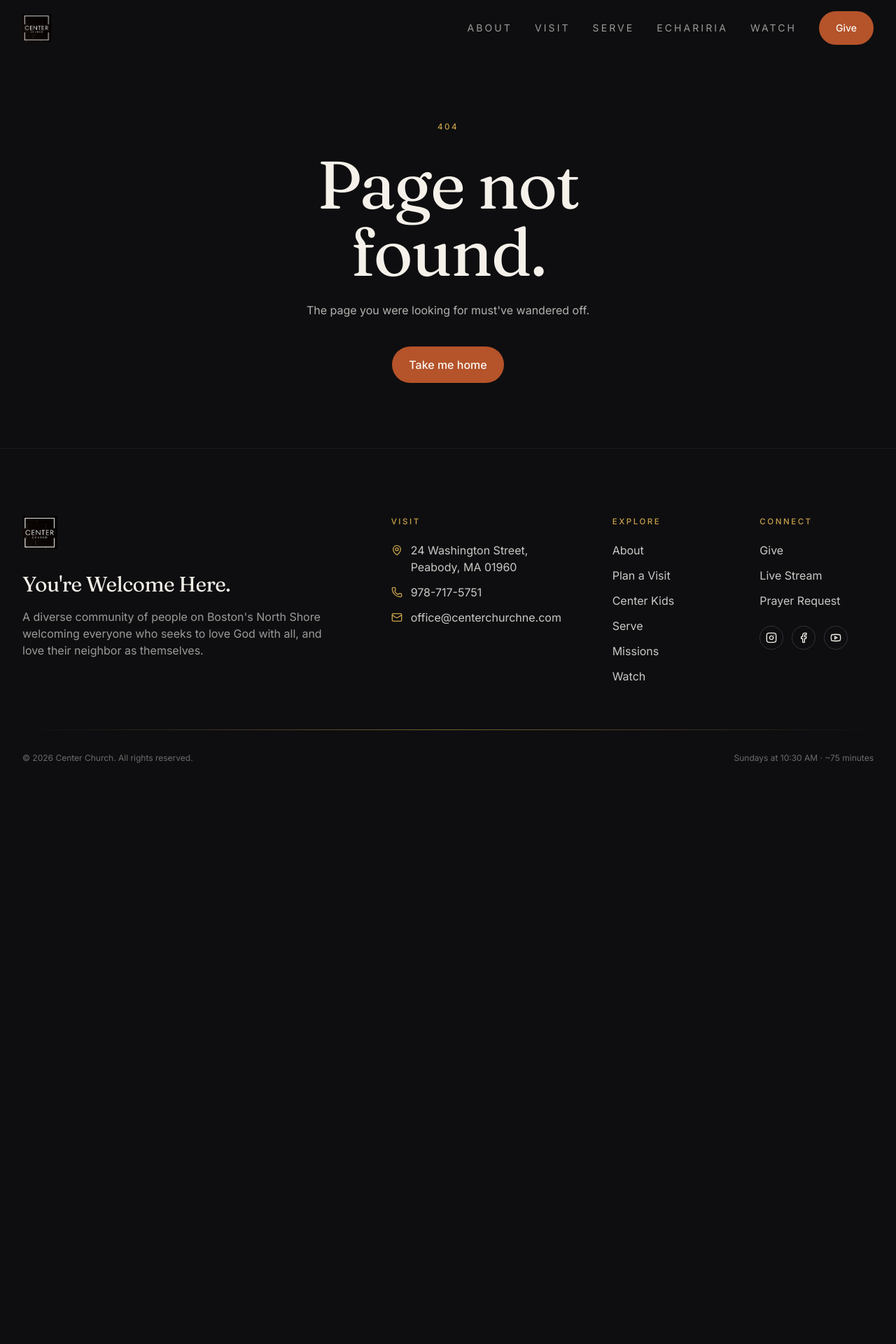
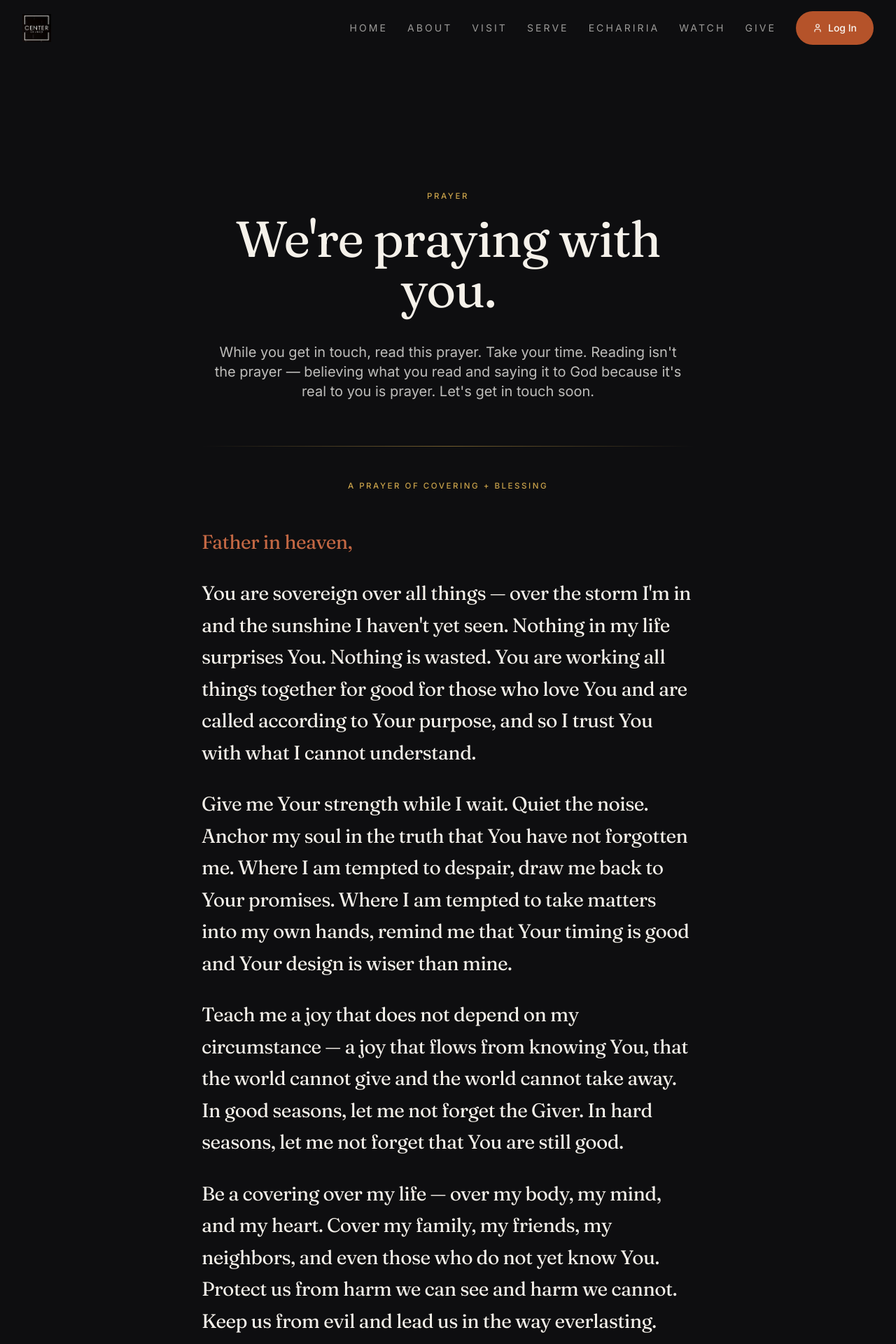
Before and after one commit to CardChase151/center, a React (Vite) app: page /pray in a window 1280 px wide. Shown: the top 1920 px of the page at 70% size. Before the commit the page ends 1187 px from the top, so only its background shows below. Built offline with nearby package versions, Linux system fonts and the light colour scheme.

Commit message:
Add Home + Give to nav, swap Give button for Log In, add /pray + /login pages

```diff
--- a/src/App.jsx
+++ b/src/App.jsx
@@ -14,6 +14,8 @@ import Echariria from './pages/Echariria'
 import Missions from './pages/Missions'
 import Watch from './pages/Watch'
 import Contact from './pages/Contact'
+import Pray from './pages/Pray'
+import Login from './pages/Login'
 import NotFound from './pages/NotFound'
 
 export default function App() {
@@ -35,6 +37,8 @@ export default function App() {
           <Route path="/missions"  element={<Missions />} />
           <Route path="/watch"     element={<Watch />} />
           <Route path="/contact"   element={<Contact />} />
+          <Route path="/pray"      element={<Pray />} />
+          <Route path="/login"     element={<Login />} />
           <Route path="*"          element={<NotFound />} />
         </Routes>
       </AnimatePresence>
--- a/src/components/Footer.jsx
+++ b/src/components/Footer.jsx
@@ -31,6 +31,7 @@ export default function Footer() {
               <li><Link to="/visit" className="hover:text-bone-50">Plan a Visit</Link></li>
               <li><Link to="/kids" className="hover:text-bone-50">Center Kids</Link></li>
               <li><Link to="/serve" className="hover:text-bone-50">Serve</Link></li>
+              <li><Link to="/pray" className="hover:text-bone-50">Pray</Link></li>
               <li><Link to="/missions" className="hover:text-bone-50">Missions</Link></li>
               <li><Link to="/watch" className="hover:text-bone-50">Watch</Link></li>
             </ul>
@@ -39,9 +40,10 @@ export default function Footer() {
           <div className="md:col-span-2">
             <p className="eyebrow mb-5">Connect</p>
             <ul className="space-y-3 text-bone-50/80">
-              <li><a href={site.links.give} target="_blank" rel="noreferrer" className="hover:text-bone-50">Give</a></li>
+              <li><Link to="/give" className="hover:text-bone-50">Give</Link></li>
               <li><a href={site.links.livestream} target="_blank" rel="noreferrer" className="hover:text-bone-50">Live Stream</a></li>
-              <li><a href={site.links.planning} target="_blank" rel="noreferrer" className="hover:text-bone-50">Prayer Request</a></li>
+              <li><Link to="/contact" className="hover:text-bone-50">Prayer Request</Link></li>
+              <li><Link to="/login" className="hover:text-bone-50">Log In</Link></li>
             </ul>
             <div className="flex gap-3 mt-6">
               <a href={site.links.instagram} target="_blank" rel="noreferrer" aria-label="Instagram" className="p-2 rounded-full border border-bone-50/15 hover:border-bone-50/60 transition-colors"><Instagram size={16} /></a>
--- a/src/components/Nav.jsx
+++ b/src/components/Nav.jsx
@@ -1,16 +1,18 @@
 import { useEffect, useState } from 'react'
 import { Link, NavLink, useLocation } from 'react-router-dom'
 import { motion, AnimatePresence } from 'framer-motion'
-import { Menu, X, Radio } from 'lucide-react'
+import { Menu, X, Radio, User } from 'lucide-react'
 import clsx from 'clsx'
 import { site } from '../lib/site'
 
 const links = [
+  { to: '/',          label: 'Home' },
   { to: '/about',     label: 'About' },
   { to: '/visit',     label: 'Visit' },
   { to: '/serve',     label: 'Serve' },
   { to: '/echariria', label: 'Echariria' },
   { to: '/watch',     label: 'Watch' },
+  { to: '/give',      label: 'Give' },
 ]
 
 function isLiveNow() {
@@ -53,11 +55,12 @@ export default function Nav() {
             <img src="/images/logo.png" alt="Center Church" className="h-9 md:h-10 w-auto" />
           </Link>
 
-          <nav className="hidden md:flex items-center gap-8">
+          <nav className="hidden md:flex items-center gap-6 lg:gap-7">
             {links.map((l) => (
               <NavLink
                 key={l.to}
                 to={l.to}
+                end={l.to === '/'}
                 className={({ isActive }) =>
                   clsx(
                     'text-sm tracking-widest2 uppercase transition-colors',
@@ -82,9 +85,9 @@ export default function Nav() {
                 Live
               </a>
             )}
-            <a href={site.links.give} target="_blank" rel="noreferrer" className="btn-primary text-sm">
-              Give
-            </a>
+            <Link to="/login" className="btn-primary text-sm">
+              <User size={14} /> Log In
+            </Link>
           </nav>
 
           <button
@@ -120,6 +123,7 @@ export default function Nav() {
                   <NavLink
                     key={l.to}
                     to={l.to}
+                    end={l.to === '/'}
                     className={({ isActive }) =>
                       clsx(
                         'display text-3xl px-4 py-3 rounded-xl transition-colors',
@@ -131,7 +135,9 @@ export default function Nav() {
                   </NavLink>
                 ))}
                 <div className="flex flex-col gap-2 px-1 pt-4 mt-3 border-t border-bone-50/10">
-                  <a href={site.links.give} target="_blank" rel="noreferrer" className="btn-primary justify-center">Give</a>
+                  <Link to="/login" className="btn-primary justify-center">
+                    <User size={16} /> Log In
+                  </Link>
                   {live && (
                     <a href={site.links.livestream} target="_blank" rel="noreferrer" className="btn-ghost justify-center">
                       <Radio size={16} /> Watch Live Now
--- a/src/pages/Home.jsx
+++ b/src/pages/Home.jsx
@@ -140,7 +140,7 @@ export default function Home() {
             {[
               { icon: Heart,         to: '/visit',  title: "I'm new",        body: "We'll save you a seat. Sundays, casual, ~75 min.", img: '/images/what-to-expect.webp' },
               { icon: HandHelping,   to: '/serve',  title: 'I want to serve', body: 'Pour into others through one of six teams.',       img: '/images/hospitality.webp' },
-              { icon: MessageSquare, to: '/contact',title: 'I need prayer',   body: "We'd love to pray with you, today.",               img: '/images/worship.webp' },
+              { icon: MessageSquare, to: '/pray',   title: 'I need prayer',   body: "We'd love to pray with you, today.",               img: '/images/worship.webp' },
             ].map(({ icon: Icon, ...c }) => (
               <motion.div key={c.title} variants={itemVariants}>
                 <Link to={c.to} className="group block relative h-[420px] overflow-hidden rounded-sm">
--- /dev/null
+++ b/src/pages/Login.jsx
@@ -0,0 +1,56 @@
+import { Link } from 'react-router-dom'
+import { Lock, ArrowLeft, BookOpen, Heart, Sparkles, MessageCircle } from 'lucide-react'
+import PageShell from '../components/PageShell'
+import { Reveal, RevealStagger, itemVariants } from '../components/Reveal'
+import { motion } from 'framer-motion'
+
+const previews = [
+  { icon: BookOpen,      label: 'Saved sermon notes' },
+  { icon: Heart,         label: 'Favorite verses' },
+  { icon: Sparkles,      label: 'Daily devotionals' },
+  { icon: MessageCircle, label: 'Personal prayer journal' },
+]
+
+export default function Login() {
+  return (
+    <PageShell>
+      <section className="min-h-[88vh] flex items-center justify-center bg-ink-950 px-5 py-24">
+        <div className="text-center max-w-3xl">
+          <Reveal>
+            <div className="inline-flex items-center justify-center w-16 h-16 rounded-full border border-bone-50/15">
+              <Lock className="text-gold-500" size={26} />
+            </div>
+          </Reveal>
+          <Reveal delay={0.1}>
+            <p className="eyebrow mt-8">Center Account</p>
+            <h1 className="display text-5xl md:text-7xl mt-4 leading-[0.95]">Coming soon.</h1>
+          </Reveal>
+          <Reveal delay={0.2}>
+            <p className="mt-10 text-bone-50/75 text-lg md:text-xl leading-relaxed max-w-2xl mx-auto">
+              Center is making it easier to manage your favorite notes, sermons, verses, and devotionals — personal to your own account.
+            </p>
+          </Reveal>
+
+          <RevealStagger className="mt-14 grid sm:grid-cols-2 gap-3 max-w-xl mx-auto" delayChildren={0.3}>
+            {previews.map(({ icon: Icon, label }) => (
+              <motion.div
+                key={label}
+                variants={itemVariants}
+                className="flex items-center gap-3 px-5 py-4 border border-bone-50/10 rounded-xl text-left"
+              >
+                <Icon className="text-gold-500 shrink-0" size={18} />
+                <span className="text-bone-50/85 text-sm">{label}</span>
+              </motion.div>
+            ))}
+          </RevealStagger>
+
+          <Reveal delay={0.5}>
+            <Link to="/" className="inline-flex items-center gap-2 mt-14 btn-ghost">
+              <ArrowLeft size={16} /> Back to home
+            </Link>
+          </Reveal>
+        </div>
+      </section>
+    </PageShell>
+  )
+}
--- /dev/null
+++ b/src/pages/Pray.jsx
@@ -0,0 +1,68 @@
+import { Link } from 'react-router-dom'
+import { Mail, ArrowRight } from 'lucide-react'
+import PageShell from '../components/PageShell'
+import { Reveal } from '../components/Reveal'
+
+export default function Pray() {
+  return (
+    <PageShell>
+      {/* INTRO */}
+      <section className="pt-32 md:pt-48 pb-12 md:pb-16 bg-ink-950">
+        <div className="mx-auto max-w-3xl px-5 md:px-8 text-center">
+          <Reveal>
+            <p className="eyebrow">Prayer</p>
+            <h1 className="display text-5xl md:text-7xl mt-4 leading-[0.95]">We're praying with you.</h1>
+          </Reveal>
+          <Reveal delay={0.1}>
+            <p className="mt-10 text-bone-50/75 text-lg md:text-xl leading-relaxed max-w-2xl mx-auto">
+              While you get in touch, read this prayer. Take your time. Reading isn't the prayer — believing what you read and saying it to God because it's real to you is prayer. Let's get in touch soon.
+            </p>
+          </Reveal>
+        </div>
+      </section>
+
+      {/* THE PRAYER */}
+      <section className="pb-20 md:pb-32 bg-ink-950">
+        <div className="mx-auto max-w-3xl px-5 md:px-8">
+          <Reveal>
+            <div className="hairline mb-12" />
+            <p className="eyebrow text-center">A Prayer of Covering + Blessing</p>
+            <div className="display text-2xl md:text-[1.75rem] leading-relaxed text-bone-100 space-y-7 mt-12">
+              <p className="text-clay-400">Father in heaven,</p>
+              <p>
+                You are sovereign over all things — over the storm I'm in and the sunshine I haven't yet seen. Nothing in my life surprises You. Nothing is wasted. You are working all things together for good for those who love You and are called according to Your purpose, and so I trust You with what I cannot understand.
+              </p>
+              <p>
+                Give me Your strength while I wait. Quiet the noise. Anchor my soul in the truth that You have not forgotten me. Where I am tempted to despair, draw me back to Your promises. Where I am tempted to take matters into my own hands, remind me that Your timing is good and Your design is wiser than mine.
+              </p>
+              <p>
+                Teach me a joy that does not depend on my circumstance — a joy that flows from knowing You, that the world cannot give and the world cannot take away. In good seasons, let me not forget the Giver. In hard seasons, let me not forget that You are still good.
+              </p>
+              <p>
+                Be a covering over my life — over my body, my mind, and my heart. Cover my family, my friends, my neighbors, and even those who do not yet know You. Protect us from harm we can see and harm we cannot. Keep us from evil and lead us in the way everlasting.
+              </p>
+              <p>
+                And above all, set my heart to seek first Your kingdom and Your righteousness. Let everything else fall into its proper place behind that. Whatever I'm asking for, I'm asking with open hands — Your will be done.
+              </p>
+              <p className="text-clay-400">In the name of Jesus, Amen.</p>
+            </div>
+            <div className="hairline mt-14" />
+          </Reveal>
+        </div>
+      </section>
+
+      {/* CTA */}
+      <section className="py-24 md:py-32 bg-ink-900 border-t border-bone-50/5">
+        <div className="mx-auto max-w-2xl px-5 md:px-8 text-center">
+          <Reveal>
+            <h2 className="display text-3xl md:text-5xl">Want us to pray with you specifically?</h2>
+            <p className="mt-6 text-bone-50/70 text-lg">Send a prayer request and someone from our team will reach out personally.</p>
+            <Link to="/contact" className="inline-flex items-center gap-2 mt-10 btn-primary">
+              <Mail size={16} /> Send a prayer request <ArrowRight size={16} />
+            </Link>
+          </Reveal>
+        </div>
+      </section>
+    </PageShell>
+  )
+}
```
Also changed, not shown: 1 other file (tests, documents, lock files or other folders).
